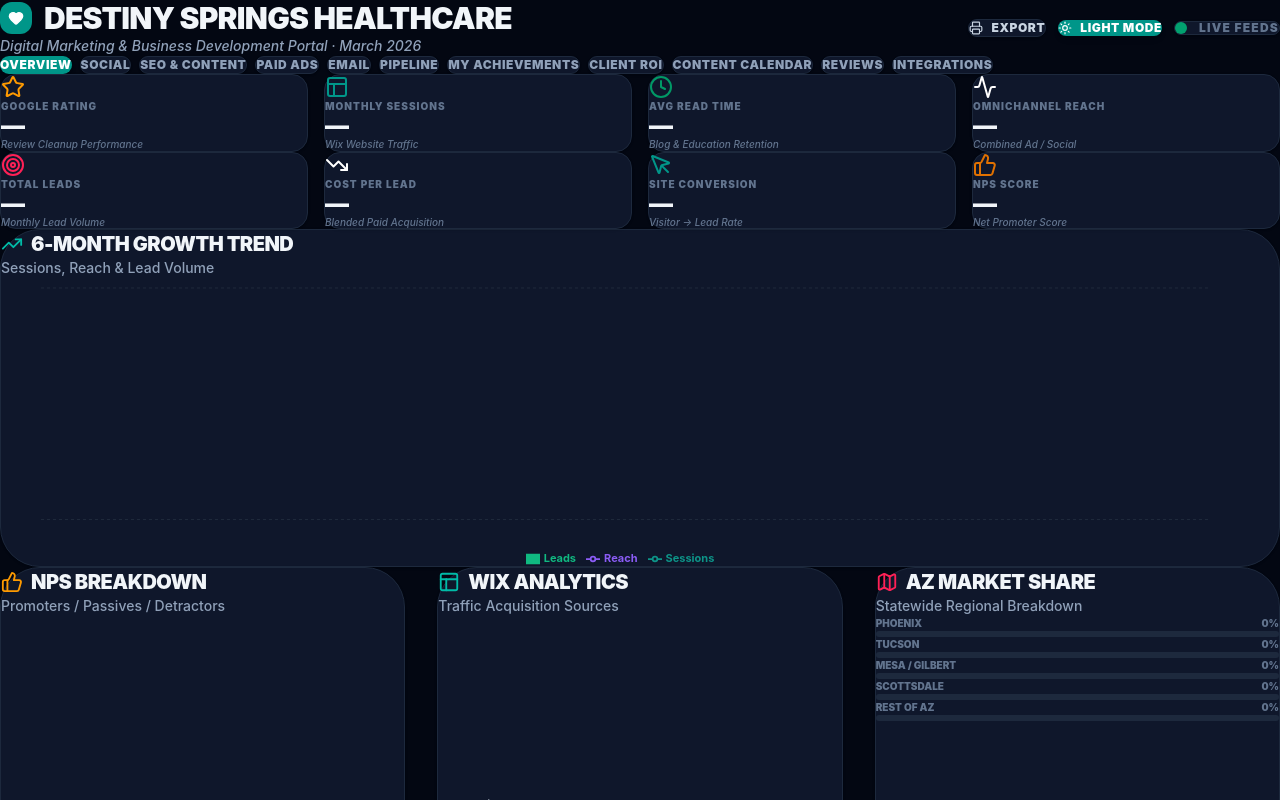
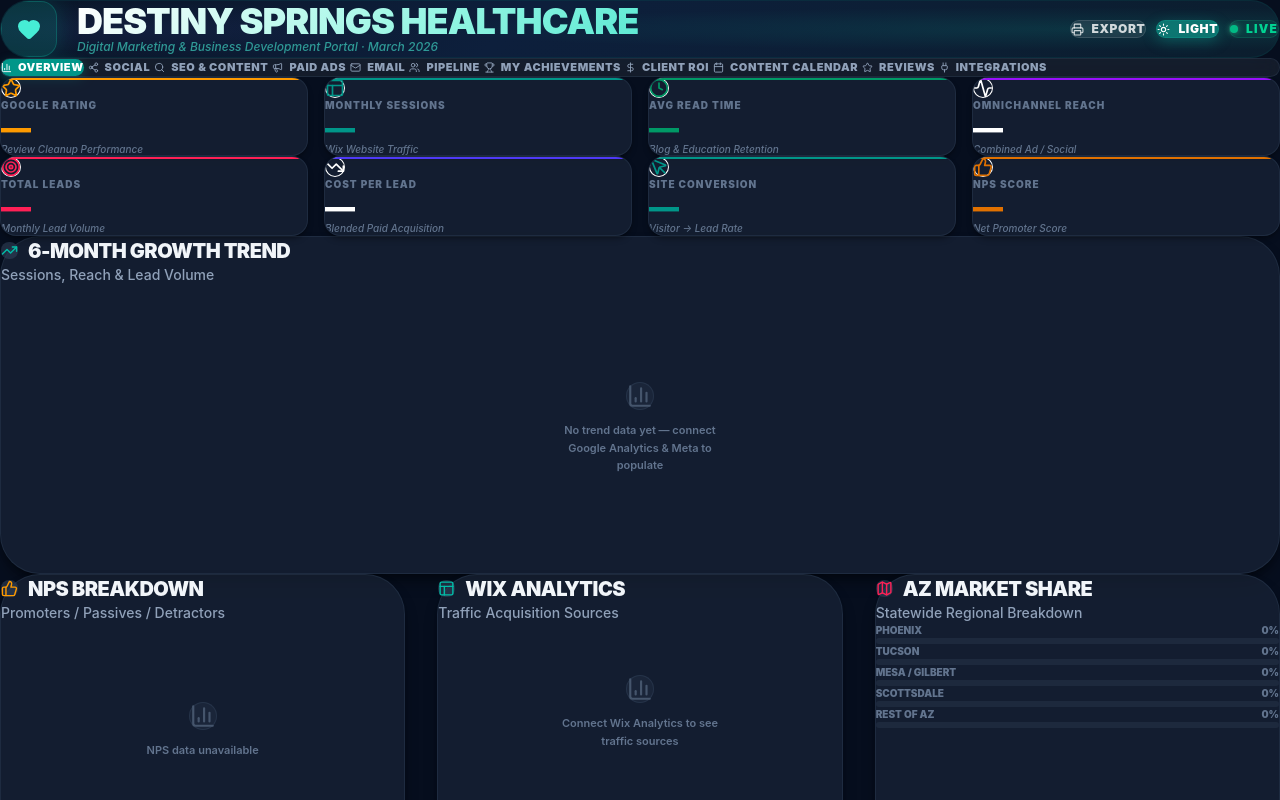
Before and after one commit to cmc-creator/DMD, a React (Vite) app: page / in a window 1280 px wide. Shown: the top 800 px of the page. Built offline with nearby package versions, Linux system fonts and the light colour scheme.

Commit message:
feat: major visual overhaul — gradient header, stat card accents, icon tabs, empty states, richer dark bg

```diff
--- a/src/App.jsx
+++ b/src/App.jsx
@@ -14,14 +14,14 @@ import {
 } from 'lucide-react';
 
 // â”€â”€â”€ Shared style helpers â”€â”€â”€â”€â”€â”€â”€â”€â”€â”€â”€â”€â”€â”€â”€â”€â”€â”€â”€â”€â”€â”€â”€â”€â”€â”€â”€â”€â”€â”€â”€â”€â”€â”€â”€â”€â”€â”€â”€â”€â”€â”€â”€â”€â”€â”€â”€â”€â”€â”€â”€
-const card  = 'bg-white dark:bg-slate-900 border border-slate-100 dark:border-slate-800 shadow-sm';
+const card  = 'bg-white dark:bg-slate-800/60 border border-slate-200/80 dark:border-slate-700/40 shadow-lg shadow-black/5 dark:shadow-black/40';
 const txt   = 'text-slate-900 dark:text-slate-100';
 const txt2  = 'text-slate-600 dark:text-slate-300';
 const muted = 'text-slate-500 dark:text-slate-400';
 const subtl = 'text-slate-400 dark:text-slate-500';
-const rowCls= 'bg-slate-50 dark:bg-slate-800/60 hover:bg-slate-100 dark:hover:bg-slate-800 transition-colors';
-const divdr = 'divide-slate-100 dark:divide-slate-800';
-const brd   = 'border-slate-100 dark:border-slate-800';
+const rowCls= 'bg-slate-50/80 dark:bg-slate-800/40 hover:bg-slate-100 dark:hover:bg-slate-700/50 transition-colors';
+const divdr = 'divide-slate-100 dark:divide-slate-700/50';
+const brd   = 'border-slate-100 dark:border-slate-700/50';
 
 const App = () => {
   const [activeTab, setActiveTab] = useState('overview');
@@ -208,18 +208,20 @@ const App = () => {
     const isNeutral  = trend && trend === '0%';
     const textColor  = color.replace('bg-', 'text-');
     const iconBg     = darkMode
-      ? color.replace('bg-', 'bg-').replace(/-(5|6)00$/, '-900/30')
-      : color.replace('bg-', 'bg-').replace(/-(5|6)00$/, '-100');
+      ? color.replace('bg-', 'bg-').replace(/-(5|6)00$/, '-900/25')
+      : color.replace('bg-', 'bg-').replace(/-(5|6)00$/, '-50');
     return (
-      <div className={`${card} p-5 rounded-2xl transition-all hover:shadow-md`}>
-        <div className="flex justify-between items-start mb-4">
-          <div className={`p-3 rounded-xl ${iconBg}`}>
-            <Icon className={textColor} size={24} />
+      <div className="stat-card relative overflow-hidden bg-white dark:bg-slate-800/60 border border-slate-200/80 dark:border-slate-700/40 rounded-2xl p-5 shadow-md dark:shadow-black/30 transition-all duration-200 hover:-translate-y-0.5 group">
+        {/* Colored top accent bar */}
+        <div className={`absolute inset-x-0 top-0 h-[2px] ${color}`} />
+        <div className="flex justify-between items-start mb-4 mt-1">
+          <div className={`p-2.5 rounded-xl ${iconBg} ring-1 ring-inset ${color.replace('bg-', 'ring-').replace(/-(5|6)00$/, '-400/20')}`}>
+            <Icon className={textColor} size={20} />
           </div>
           {trend && (
             <span className={`text-[10px] font-bold px-2 py-1 rounded-full ${
               isNeutral
-                ? 'bg-slate-100 dark:bg-slate-800 text-slate-500 dark:text-slate-400'
+                ? 'bg-slate-100 dark:bg-slate-700 text-slate-500 dark:text-slate-400'
                 : isPositive
                 ? 'bg-emerald-50 dark:bg-emerald-900/30 text-emerald-600 dark:text-emerald-400'
                 : 'bg-rose-50 dark:bg-rose-900/30 text-rose-600 dark:text-rose-400'
@@ -228,9 +230,9 @@ const App = () => {
             </span>
           )}
         </div>
-        <p className={`${subtl} text-[10px] font-black uppercase tracking-widest mb-1`}>{title}</p>
-        <h3 className={`text-2xl font-black ${txt} leading-none`}>{value}</h3>
-        {sub && <p className={`text-[10px] ${subtl} mt-2 italic font-medium leading-tight`}>{sub}</p>}
+        <p className={`text-[10px] font-black uppercase tracking-widest mb-1.5 ${subtl}`}>{title}</p>
+        <h3 className={`text-3xl font-black ${textColor} leading-none`}>{value}</h3>
+        {sub && <p className={`text-[10px] ${subtl} mt-2.5 italic font-medium leading-tight`}>{sub}</p>}
       </div>
     );
   };
@@ -238,12 +240,23 @@ const App = () => {
   const SectionHeader = ({ icon: Icon, color, title, subtitle }) => (
     <div className="flex flex-col md:flex-row md:items-center justify-between mb-6 gap-2">
       <div>
-        <h2 className={`text-xl font-black flex items-center gap-2 uppercase tracking-tight ${txt}`}>
-          <Icon size={22} className={color} />
+        <h2 className={`text-xl font-black flex items-center gap-2.5 uppercase tracking-tight ${txt}`}>
+          <span className="p-1.5 rounded-lg bg-slate-100 dark:bg-slate-700/60">
+            <Icon size={17} className={color} />
+          </span>
           {title}
         </h2>
-        {subtitle && <p className={`text-sm ${muted} font-medium mt-0.5`}>{subtitle}</p>}
+        {subtitle && <p className={`text-sm ${muted} font-medium mt-1 ml-9`}>{subtitle}</p>}
       </div>
+    </div>
+  );
+
+  const EmptyChart = ({ height = 'h-64', message = 'Connect your integrations to populate this chart' }) => (
+    <div className={`${height} flex flex-col items-center justify-center gap-3`}>
+      <div className="p-4 rounded-2xl bg-slate-100 dark:bg-slate-800/80 border border-slate-200 dark:border-slate-700/50">
+        <BarChart3 size={26} className="text-slate-300 dark:text-slate-600" />
+      </div>
+      <p className="text-[11px] text-slate-400 dark:text-slate-500 font-semibold text-center max-w-[180px] leading-relaxed">{message}</p>
     </div>
   );
 
@@ -256,73 +269,81 @@ const App = () => {
   );
 
   const tabs = [
-    { id: 'overview',     label: 'Overview'         },
-    { id: 'social',       label: 'Social'           },
-    { id: 'seo',          label: 'SEO & Content'    },
-    { id: 'ads',          label: 'Paid Ads'         },
-    { id: 'email',        label: 'Email'            },
-    { id: 'pipeline',     label: 'Pipeline'         },
-    { id: 'achievements', label: 'My Achievements'  },
-    { id: 'roi',          label: 'Client ROI'       },
-    { id: 'calendar',     label: 'Content Calendar' },
-    { id: 'reviews',      label: 'Reviews'          },
-    { id: 'integrations', label: 'Integrations'     },
+    { id: 'overview',     label: 'Overview',         icon: BarChart3   },
+    { id: 'social',       label: 'Social',           icon: Share2      },
+    { id: 'seo',          label: 'SEO & Content',    icon: Search      },
+    { id: 'ads',          label: 'Paid Ads',         icon: Megaphone   },
+    { id: 'email',        label: 'Email',            icon: Mail        },
+    { id: 'pipeline',     label: 'Pipeline',         icon: Users       },
+    { id: 'achievements', label: 'My Achievements',  icon: Trophy      },
+    { id: 'roi',          label: 'Client ROI',       icon: DollarSign  },
+    { id: 'calendar',     label: 'Content Calendar', icon: Calendar    },
+    { id: 'reviews',      label: 'Reviews',          icon: Star        },
+    { id: 'integrations', label: 'Integrations',     icon: Plug        },
   ];
 
   // â”€â”€ Render â”€â”€â”€â”€â”€â”€â”€â”€â”€â”€â”€â”€â”€â”€â”€â”€â”€â”€â”€â”€â”€â”€â”€â”€â”€â”€â”€â”€â”€â”€â”€â”€â”€â”€â”€â”€â”€â”€â”€â”€â”€â”€â”€â”€â”€â”€â”€â”€â”€â”€â”€â”€â”€â”€â”€â”€â”€â”€â”€â”€â”€â”€â”€â”€â”€â”€â”€â”€
   return (
-    <div className="min-h-screen bg-slate-50 dark:bg-[#030712] transition-colors duration-300 p-4 md:p-8 font-sans">
+    <div className="min-h-screen bg-slate-50 dark:bg-[#060e1e] transition-colors duration-300 p-4 md:p-8 font-sans">
       <div className="max-w-7xl mx-auto">
 
-        {/* â”€â”€ Header â”€â”€ */}
-        <div className="flex flex-col md:flex-row md:items-center justify-between mb-8 gap-4">
+        {/* Header Banner */}
+        <div className="relative overflow-hidden rounded-[2rem] mb-8 border border-teal-900/30 dark:border-teal-800/20" style={{ background: darkMode ? 'linear-gradient(135deg, #0a1628 0%, #0d1f3c 40%, #0b1e2e 100%)' : 'linear-gradient(135deg, #0f2942 0%, #0d9488 100%)' }}>
+          <div className="absolute inset-0 pointer-events-none" style={{ background: 'radial-gradient(ellipse 80% 60% at 85% 50%, rgba(13,148,136,0.18) 0%, transparent 65%)' }} />
+          <div className="absolute inset-0 pointer-events-none" style={{ background: 'radial-gradient(ellipse 40% 80% at 10% 50%, rgba(99,102,241,0.08) 0%, transparent 60%)' }} />
+          <div className="relative p-6 md:p-8 flex flex-col md:flex-row md:items-center justify-between gap-5">
+            <div className="flex items-center gap-5">
+              <div className="h-14 w-14 rounded-2xl flex items-center justify-center shrink-0" style={{ background: 'rgba(13,148,136,0.25)', border: '1px solid rgba(13,148,136,0.4)', boxShadow: '0 0 24px rgba(13,148,136,0.3)' }}>
+                <Heart size={24} className="text-teal-300 fill-teal-300" />
+              </div>
               <div>
-            <div className="flex items-center gap-3 mb-1">
-              <div className="h-8 w-8 rounded-xl bg-teal-600 flex items-center justify-center">
-                <Heart size={16} className="text-white fill-white" />
-              </div>
-              <h1 className={`text-3xl font-black tracking-tight uppercase ${txt}`}>
+                <h1 className="gradient-title text-2xl md:text-4xl font-black tracking-tight uppercase leading-none mb-1.5">
                   Destiny Springs Healthcare
                 </h1>
-            </div>
-            <p className={`${muted} font-medium italic text-sm`}>
+                <p className="text-teal-300/60 font-medium italic text-xs">
                   Digital Marketing &amp; Business Development Portal · March 2026
                 </p>
               </div>
-          <div className="flex items-center gap-3 flex-wrap no-print">
+            </div>
+            <div className="flex items-center gap-2.5 flex-wrap no-print ml-auto">
               <button
                 onClick={() => window.print()}
-              className={`flex items-center gap-2 px-4 py-2 rounded-xl text-xs font-black uppercase tracking-wider ${card} ${txt2} hover:shadow-md transition-all`}
+                className="flex items-center gap-2 px-4 py-2 rounded-xl text-xs font-black uppercase tracking-wider text-white/80 hover:text-white transition-all"
+                style={{ background: 'rgba(255,255,255,0.08)', border: '1px solid rgba(255,255,255,0.12)' }}
               >
-              <Printer size={14} />
+                <Printer size={13} />
                 Export
               </button>
               <button
                 onClick={() => setDarkMode(d => !d)}
-              className="flex items-center gap-2 px-4 py-2 rounded-xl text-xs font-black uppercase tracking-wider bg-teal-600 hover:bg-teal-500 text-white shadow-md transition-all"
+                className="flex items-center gap-2 px-4 py-2 rounded-xl text-xs font-black uppercase tracking-wider text-white transition-all"
+                style={{ background: 'rgba(13,148,136,0.7)', border: '1px solid rgba(13,148,136,0.5)', boxShadow: '0 4px 14px rgba(13,148,136,0.4)' }}
               >
-              {darkMode ? <Sun size={14} /> : <Moon size={14} />}
-              {darkMode ? 'Light Mode' : 'Dark Mode'}
+                {darkMode ? <Sun size={13} /> : <Moon size={13} />}
+                {darkMode ? 'Light' : 'Dark'}
               </button>
-            <div className={`flex items-center gap-3 ${card} px-5 py-2 rounded-2xl`}>
-              <div className="h-3 w-3 rounded-full bg-emerald-500 animate-pulse"></div>
-              <span className={`text-xs font-black ${subtl} uppercase tracking-widest leading-none`}>Live Feeds</span>
+              <div className="flex items-center gap-2 px-4 py-2 rounded-xl" style={{ background: 'rgba(16,185,129,0.1)', border: '1px solid rgba(16,185,129,0.2)' }}>
+                <div className="h-2 w-2 rounded-full bg-emerald-400 animate-pulse" style={{ boxShadow: '0 0 6px rgba(52,211,153,0.8)' }}></div>
+                <span className="text-xs font-black text-emerald-400 uppercase tracking-widest">Live</span>
+              </div>
             </div>
           </div>
         </div>
 
-        {/* â”€â”€ Tabs â”€â”€ */}
-        <div className="flex gap-2 mb-8 flex-wrap no-print">
+        {/* Tabs */}
+        <div className="tab-bar flex gap-1 mb-8 flex-wrap no-print p-1.5 rounded-2xl border border-slate-200/60 dark:border-slate-700/40">
           {tabs.map(tab => (
             <button
               key={tab.id}
               onClick={() => setActiveTab(tab.id)}
-              className={`px-4 py-2 rounded-xl text-xs font-black uppercase tracking-wider transition-all ${
+              className={`flex items-center gap-1.5 px-3 py-2 rounded-xl text-[11px] font-black uppercase tracking-wider transition-all ${
                 activeTab === tab.id
-                  ? 'bg-teal-600 text-white shadow-md'
-                  : `${card} ${muted} hover:border-teal-400 hover:text-teal-500`
+                  ? 'bg-teal-600 text-white'
+                  : `${muted} hover:text-teal-500 dark:hover:text-teal-400 hover:bg-white/60 dark:hover:bg-slate-700/50`
               }`}
+              style={activeTab === tab.id ? { boxShadow: '0 4px 12px rgba(13,148,136,0.4)' } : {}}
             >
+              <tab.icon size={11} />
               {tab.label}
             </button>
           ))}
@@ -349,6 +370,9 @@ const App = () => {
             <div className={`${card} p-6 md:p-8 rounded-[2.5rem] mb-8`}>
               <SectionHeader icon={TrendingUp} color="text-teal-500" title="6-Month Growth Trend" subtitle="Sessions, Reach & Lead Volume" />
               <div className="h-72">
+                {monthlyTrend.length === 0 ? (
+                  <EmptyChart height="h-72" message="No trend data yet — connect Google Analytics &amp; Meta to populate" />
+                ) : (
                 <ResponsiveContainer width="100%" height="100%">
                   <ComposedChart data={monthlyTrend} margin={{ top: 10, right: 10, left: -20, bottom: 0 }}>
                     <CartesianGrid strokeDasharray="3 3" vertical={false} stroke={grid} />
@@ -362,6 +386,7 @@ const App = () => {
                     <Bar  yAxisId="right" dataKey="leads" fill="#10b981" radius={[6,6,0,0]} barSize={24} name="Leads" />
                   </ComposedChart>
                 </ResponsiveContainer>
+                )}
               </div>
             </div>
 
@@ -370,6 +395,9 @@ const App = () => {
               <div className={`lg:col-span-4 ${card} p-8 rounded-[2.5rem] flex flex-col`}>
                 <SectionHeader icon={ThumbsUp} color="text-amber-500" title="NPS Breakdown" subtitle="Promoters / Passives / Detractors" />
                 <div className="flex-1 min-h-[180px]">
+                  {npsData.every(d => d.value === 0) ? (
+                    <EmptyChart height="min-h-[180px] h-full" message="NPS data unavailable" />
+                  ) : (
                   <ResponsiveContainer width="100%" height="100%">
                     <PieChart>
                       <Pie data={npsData} innerRadius={55} outerRadius={75} paddingAngle={6} dataKey="value">
@@ -378,6 +406,7 @@ const App = () => {
                       <Tooltip contentStyle={tipStyle} />
                     </PieChart>
                   </ResponsiveContainer>
+                  )}
                 </div>
                 <div className="space-y-2 mt-4">
                   {npsData.map(s => (
@@ -395,6 +424,9 @@ const App = () => {
               <div className={`lg:col-span-4 ${card} p-8 rounded-[2.5rem] flex flex-col`}>
                 <SectionHeader icon={Layout} color="text-teal-500" title="Wix Analytics" subtitle="Traffic Acquisition Sources" />
                 <div className="flex-1 min-h-[180px]">
+                  {wixSources.every(s => s.value === 0) ? (
+                    <EmptyChart height="min-h-[180px] h-full" message="Connect Wix Analytics to see traffic sources" />
+                  ) : (
                   <ResponsiveContainer width="100%" height="100%">
                     <PieChart>
                       <Pie data={wixSources} innerRadius={55} outerRadius={75} paddingAngle={8} dataKey="value">
@@ -403,6 +435,7 @@ const App = () => {
                       <Tooltip contentStyle={tipStyle} />
                     </PieChart>
                   </ResponsiveContainer>
+                  )}
                 </div>
                 <div className="space-y-2 mt-4">
                   {wixSources.map(s => (
@@ -525,6 +558,9 @@ const App = () => {
             <div className={`${card} p-6 md:p-8 rounded-[2.5rem] mb-8`}>
               <SectionHeader icon={Share2} color="text-blue-500" title="Social Intelligence" subtitle="Platform Reach vs. Engagement Depth" />
               <div className="h-80">
+                {socialAnalytics.every(s => s.reach === 0) ? (
+                  <EmptyChart height="h-80" message="Connect Meta Business Suite to see social intelligence data" />
+                ) : (
                 <ResponsiveContainer width="100%" height="100%">
                   <ComposedChart data={socialAnalytics} margin={{ top: 10, right: 10, left: -20, bottom: 0 }}>
                     <CartesianGrid strokeDasharray="3 3" vertical={false} stroke={grid} />
@@ -536,11 +572,15 @@ const App = () => {
                     <Bar dataKey="engagement" fill="#8b5cf6" radius={[10,10,0,0]} barSize={20} name="Engagement" />
                   </ComposedChart>
                 </ResponsiveContainer>
+                )}
               </div>
             </div>
             <div className={`${card} p-6 md:p-8 rounded-[2.5rem] mb-8`}>
               <SectionHeader icon={Activity} color="text-purple-500" title="Weekly Engagement by Platform" subtitle="Last 4 Weeks" />
               <div className="h-72">
+                {weeklyEngagement.length === 0 ? (
+                  <EmptyChart height="h-72" message="No weekly engagement data yet" />
+                ) : (
                 <ResponsiveContainer width="100%" height="100%">
                   <BarChart data={weeklyEngagement} margin={{ top: 10, right: 10, left: -20, bottom: 0 }}>
                     <CartesianGrid strokeDasharray="3 3" vertical={false} stroke={grid} />
@@ -554,6 +594,7 @@ const App = () => {
                     <Bar dataKey="tiktok"    fill="#00f2ea" radius={[6,6,0,0]} name="TikTok"    />
                   </BarChart>
                 </ResponsiveContainer>
+                )}
               </div>
             </div>
           </>
--- a/src/index.css
+++ b/src/index.css
@@ -24,6 +24,43 @@ body {
   transition: background-color 0.3s ease, color 0.3s ease;
 }
 
+html.dark body {
+  background-color: #060e1e;
+  background-image:
+    radial-gradient(ellipse 120% 45% at 50% -8%, rgba(13,148,136,0.13) 0%, transparent 65%),
+    radial-gradient(ellipse 60% 30% at 90% 20%, rgba(99,102,241,0.05) 0%, transparent 55%);
+}
+
+/* Card hover glow */
+.stat-card:hover {
+  box-shadow: 0 0 0 1px rgba(13,148,136,0.15), 0 20px 40px rgba(0,0,0,0.35);
+}
+
+/* Tab pill container */
+.tab-bar {
+  background: rgba(255,255,255,0.06);
+  backdrop-filter: blur(8px);
+}
+
+html:not(.dark) .tab-bar {
+  background: rgba(0,0,0,0.04);
+  backdrop-filter: none;
+}
+
+/* Gradient text utility */
+.gradient-title {
+  background: linear-gradient(135deg, #ffffff 0%, #99f6e4 60%, #5eead4 100%);
+  -webkit-background-clip: text;
+  -webkit-text-fill-color: transparent;
+  background-clip: text;
+}
+html:not(.dark) .gradient-title {
+  background: linear-gradient(135deg, #0f172a 0%, #0d9488 100%);
+  -webkit-background-clip: text;
+  -webkit-text-fill-color: transparent;
+  background-clip: text;
+}
+
 /* ── Print styles for PDF export ─────────────────────────────── */
 @media print {
   .no-print { display: none !important; }
```
Lines whose indentation alone changed are shown as unchanged.
